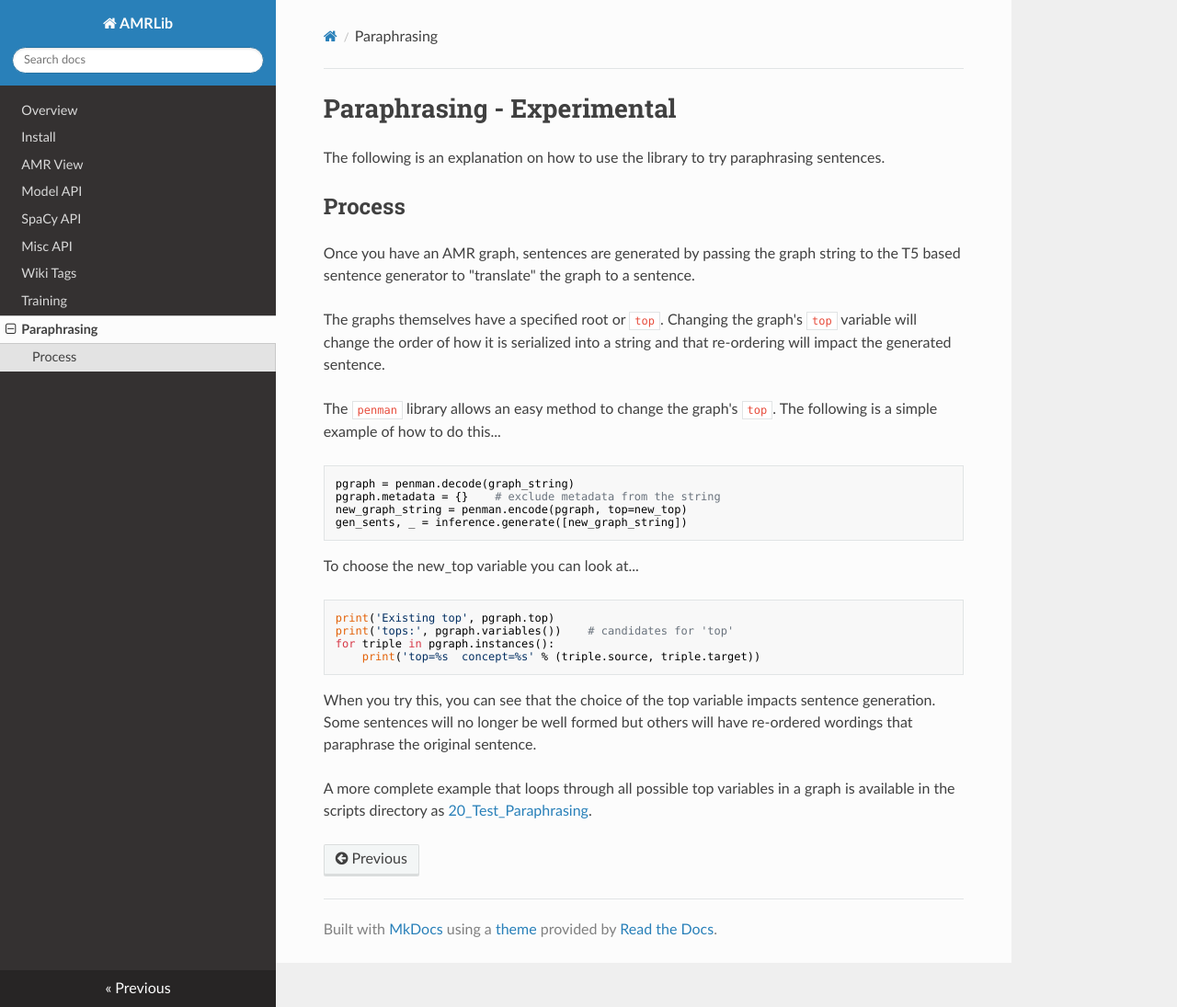
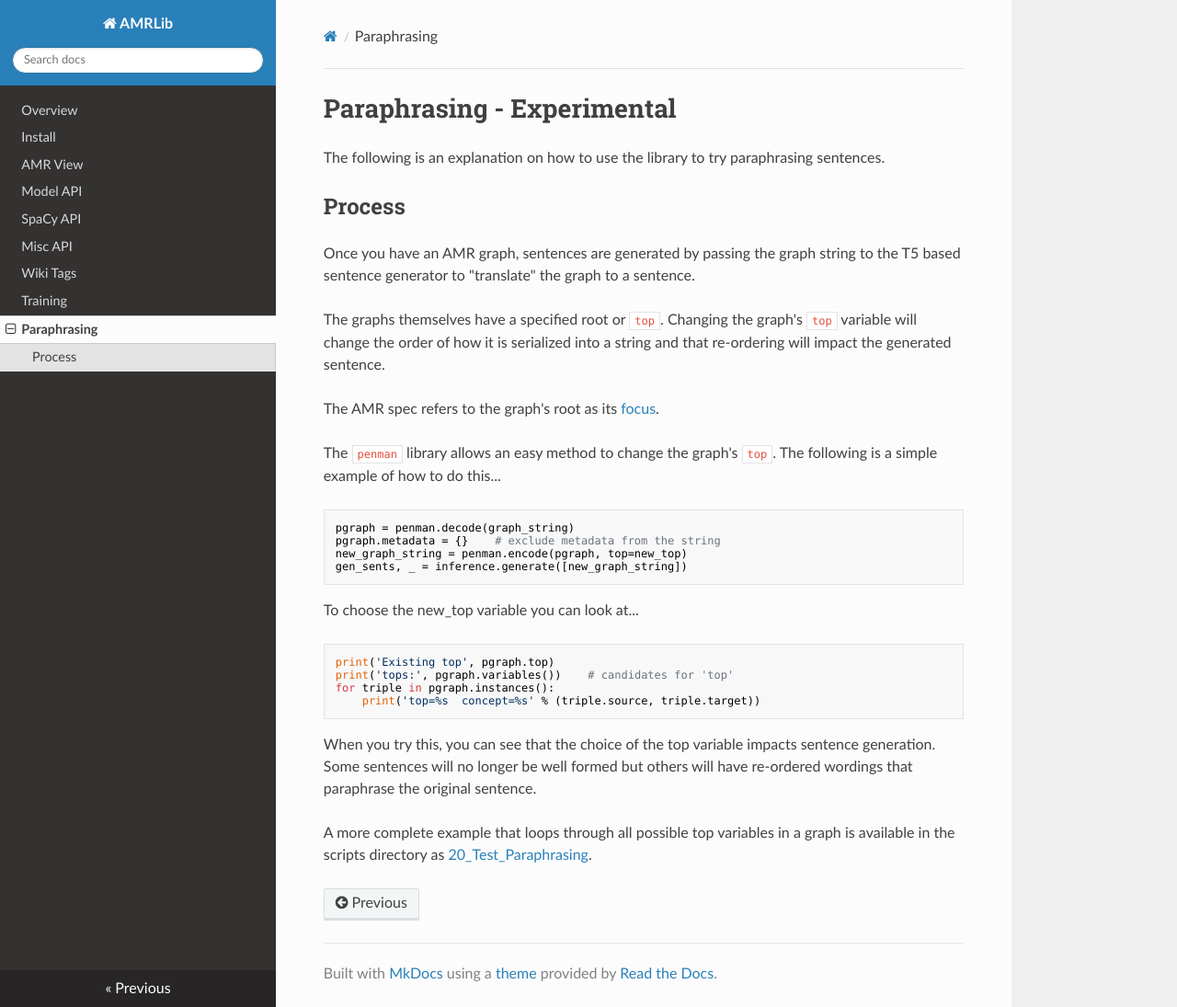
Before and after one commit to bjascob/amrlib, an MkDocs documentation site: the page built from docs/paraphrase.md, in a window 1280 px wide and 1095 px high. Shown: the whole window at 92% size. Built offline with MkDocs 1.6.1, drawn with Linux system fonts in a browser that asks for light colours; nearby versions of some CDN libraries.

Commit message:
update paraphrase doc

```diff
--- a/docs/paraphrase.md
+++ b/docs/paraphrase.md
@@ -7,6 +7,8 @@ sentence generator to "translate" the graph to a sentence.
 
 The graphs themselves have a specified root or `top`.  Changing the graph's `top` variable will change the
 order of how it is serialized into a string and that re-ordering will impact the generated sentence.
+
+The AMR spec refers to the graph's root as its [focus](https://github.com/amrisi/amr-guidelines/blob/master/amr.md#focus).
 
 The `penman` library allows an easy method to change the graph's `top`. The following is a simple example
 of how to do this...
```
